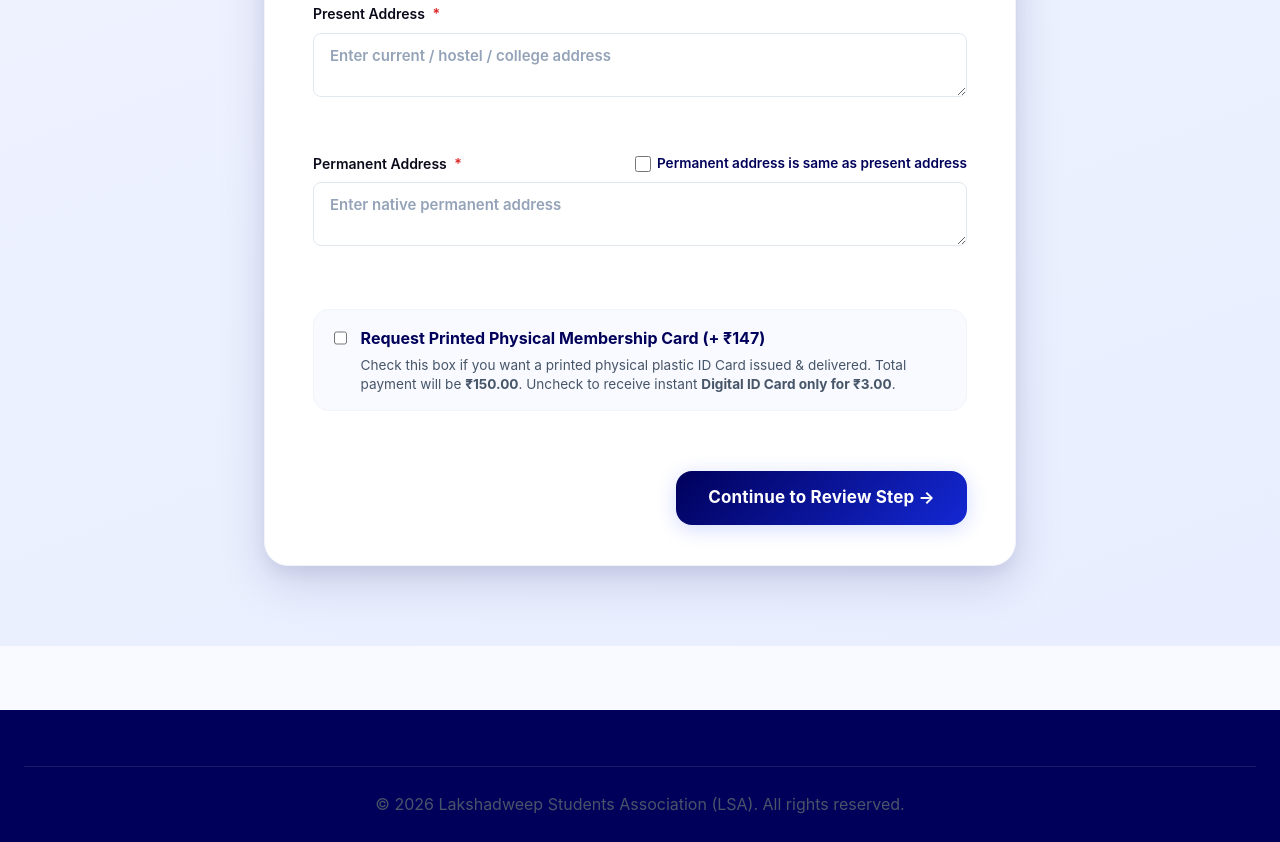
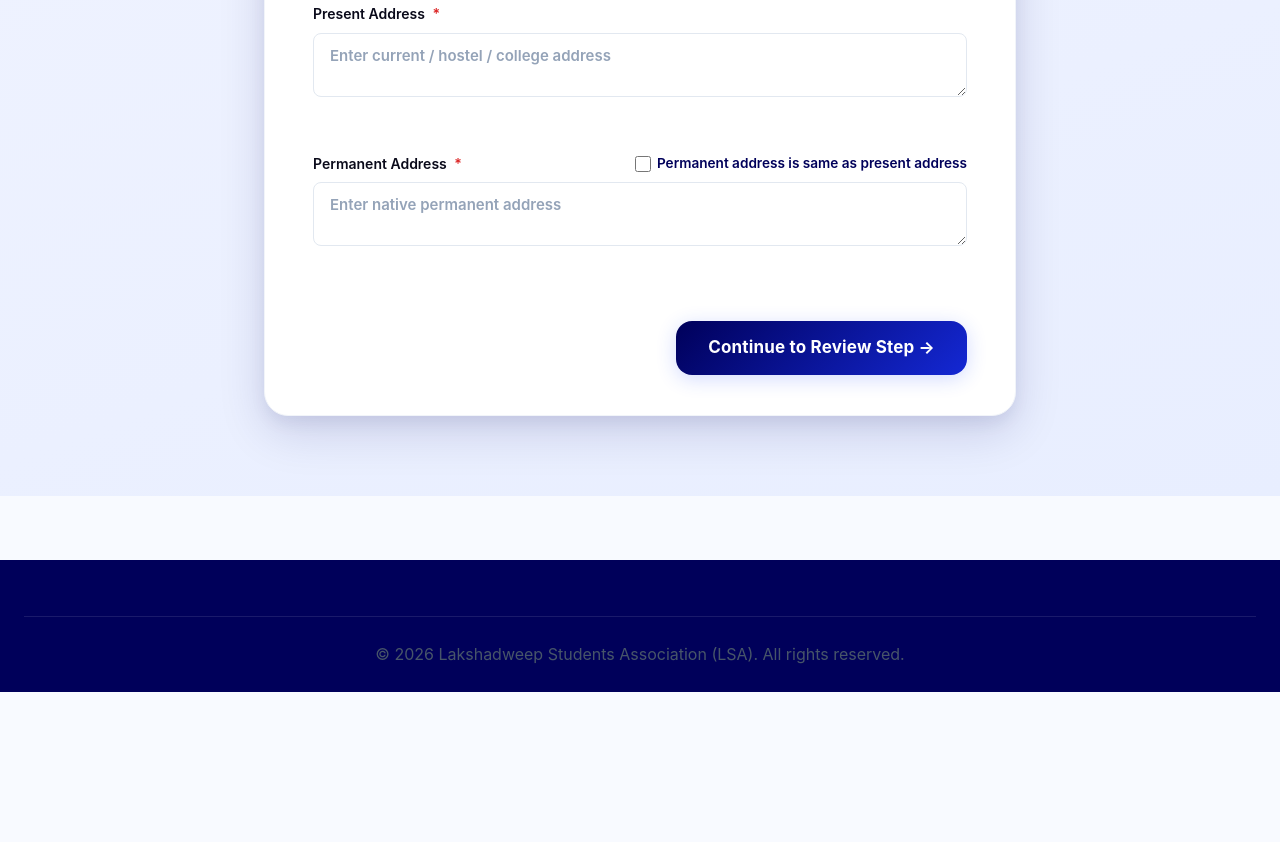
Before and after one commit to sanaullak666/lakshadweepstudentsassociation, a website: page public/membership.html in a window 1280 px wide. Shown: the part 1036-1878 px from the top of the page. After the commit the page ends 1728 px from the top, so only its background shows below. Drawn offline with Linux system fonts and the light colour scheme.

Commit message:
Remove physical ID card checkbox option from membership and committee registration forms

```diff
--- a/public/membership.html
+++ b/public/membership.html
@@ -183,20 +183,6 @@
               <span class="form-error" id="err-permanent_address"></span>
             </div>
 
-            <!-- PHYSICAL ID CARD CHECKBOX OPTION -->
-            <div class="form-group" style="grid-column:1/-1; margin-top:0.5rem;">
-              <label style="display:flex; align-items:flex-start; gap:0.85rem; background:var(--lsa-light-bg); border:1.5px solid var(--lsa-border-light); padding:1rem 1.25rem; border-radius:var(--lsa-radius-lg); cursor:pointer;">
-                <input type="checkbox" id="wants_physical_card" style="accent-color:var(--lsa-accent); width:20px; height:20px; margin-top:2px;">
-                <div>
-                  <strong style="color:var(--lsa-primary); font-size:1rem; display:block; margin-bottom:0.25rem;">
-                    Request Printed Physical Membership Card (+ ₹147)
-                  </strong>
-                  <span style="font-size:0.85rem; color:var(--lsa-text-secondary); line-height:1.4; display:block;">
-                    Check this box if you want a printed physical plastic ID Card issued & delivered. Total payment will be <strong>₹150.00</strong>. Uncheck to receive instant <strong>Digital ID Card only for ₹3.00</strong>.
-                  </span>
-                </div>
-              </label>
-            </div>
 
           </div>
 
```
Also changed, not shown: public/committee-register.html (+0 -12 lines).
